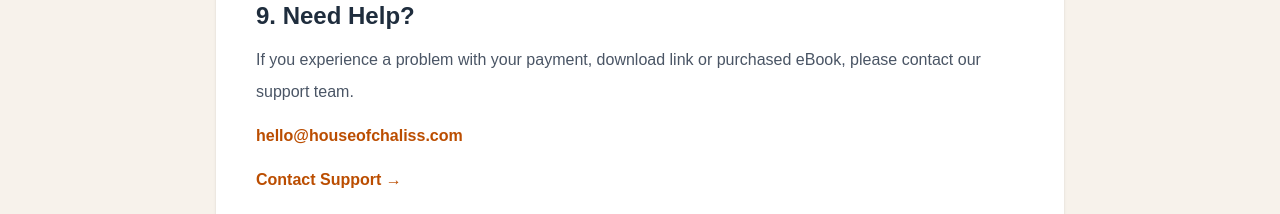
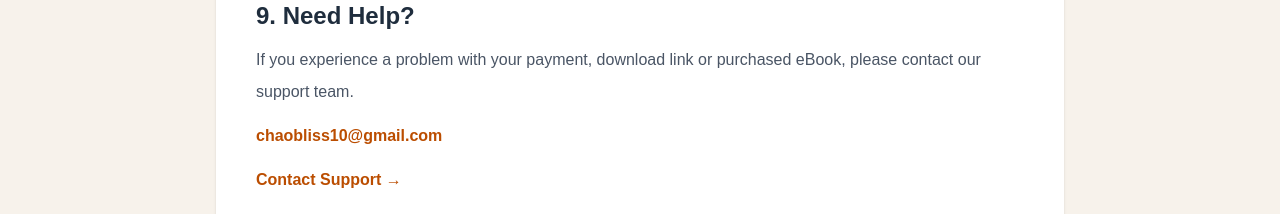
Before and after one commit to Karugakevin/house-of-chaliss, a Next.js app: page /download-policy in a window 1280 px wide. Shown: the part 1680-1894 px from the top of the page. Built offline with nearby package versions, Linux system fonts and the light colour scheme; no server answers.

Commit message:
Update public contact email

```diff
--- a/app/contact/page.tsx
+++ b/app/contact/page.tsx
@@ -53,7 +53,7 @@
                   </h3>
 
                   <p className="mt-3 text-gray-600">
-                    hello@houseofchaliss.com
+                    chaobliss10@gmail.com
                   </p>
                 </div>
 
--- a/app/download-policy/page.tsx
+++ b/app/download-policy/page.tsx
@@ -176,10 +176,10 @@
                             </p>
 
                             <a
-                                href="mailto:hello@houseofchaliss.com"
+                                href="mailto:chaobliss10@gmail.com"
                                 className="inline-block mt-4 text-amber-700 font-semibold hover:underline"
                             >
-                                hello@houseofchaliss.com
+                                chaobliss10@gmail.com
                             </a>
 
                             <div className="mt-5">
--- a/app/support/page.tsx
+++ b/app/support/page.tsx
@@ -63,11 +63,11 @@
                                 </h3>
 
                                 <p className="mt-2 text-gray-600">
-                                    hello@houseofchaliss.com
+                                    chaobliss10@gmail.com
                                 </p>
 
                                 <a
-                                    href="mailto:hello@houseofchaliss.com"
+                                    href="mailto:chaobliss10@gmail.com"
                                     className="inline-block mt-4 text-amber-700 font-semibold hover:underline"
                                 >
                                     Contact Support →
```
